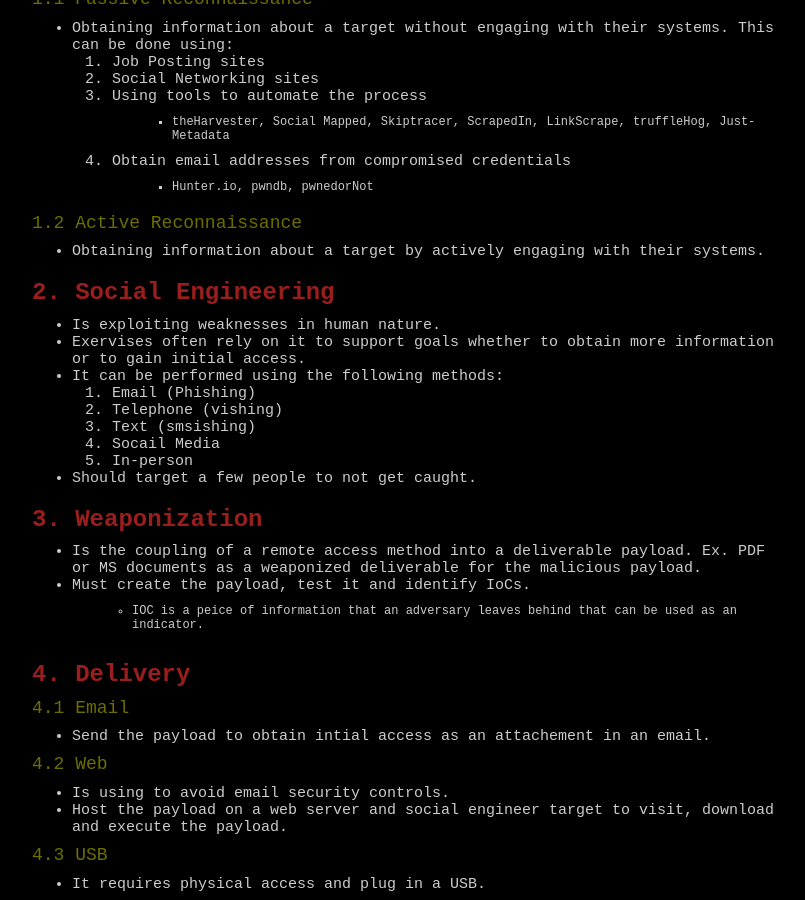
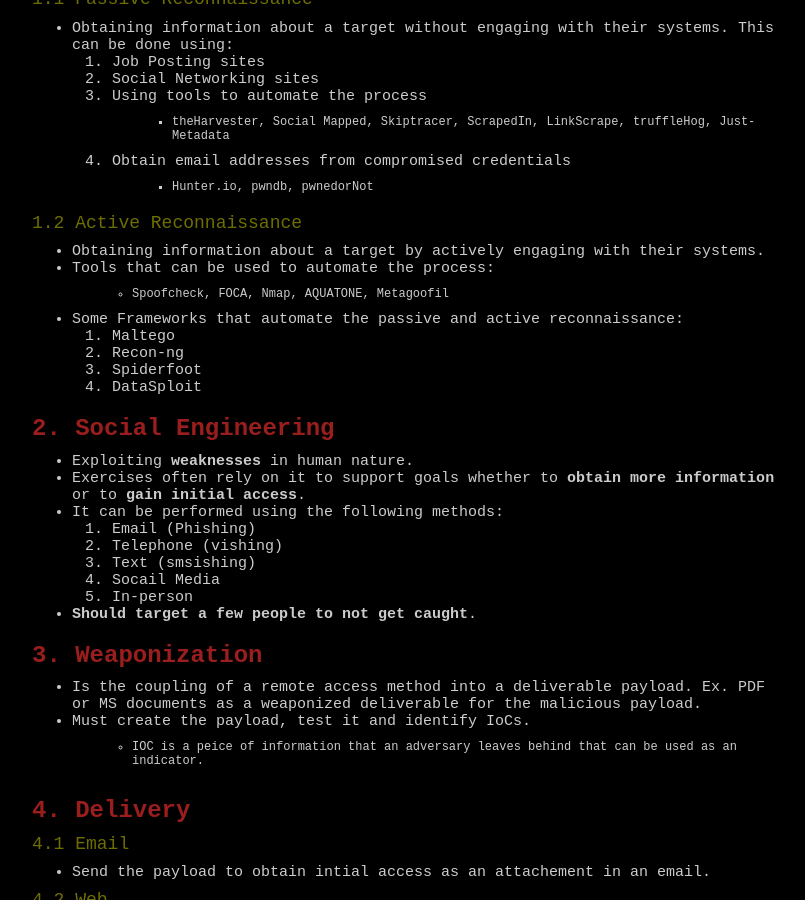
Before and after one commit to wizoutsugar/wizoutsugar.github.io, a Jekyll site: the page built from _posts/2020/RedTeam/2020-12-26-Exercise.md, in a window 1280 px wide and 900 px high, scrolled down 360 px. Shown: the whole window, without its empty margins (233-1038 px from the left). Built offline with Jekyll 4.4.1, drawn with Linux system fonts in a browser that asks for light colours; comment, search, counter and statistics services are not loaded.

Commit message:
Update 2020-12-26-Exercise.md

```diff
--- a/_posts/2020/RedTeam/2020-12-26-Exercise.md
+++ b/_posts/2020/RedTeam/2020-12-26-Exercise.md
@@ -32,17 +32,26 @@
 
 #### 1.2 Active Reconnaissance
 - Obtaining information about a target by actively engaging with their systems.
+- Tools that can be used to automate the process:
+    > - Spoofcheck, FOCA, Nmap, AQUATONE, Metagoofil
+
+- Some Frameworks that automate the passive and active reconnaissance:
+    1. Maltego
+    2. Recon-ng
+    3. Spiderfoot
+    4. DataSploit
+
 
 # 2. Social Engineering
-- Is exploiting weaknesses in human nature.
-- Exervises often rely on it to support goals whether to obtain more information or to gain initial access.
+- Exploiting **weaknesses** in human nature.
+- Exercises often rely on it to support goals whether to **obtain more information** or to **gain initial access**.
 - It can be performed using the following methods:
     1. Email (Phishing)
     2. Telephone (vishing)
     3. Text (smsishing)
     4. Socail Media
     5. In-person
-- Should target a few people to not get caught.
+- **Should target a few people to not get caught**.
 
 # 3. Weaponization
 - Is the coupling of a remote access method into a deliverable payload. Ex. PDF or MS documents as a weaponized deliverable for the malicious payload.
```
